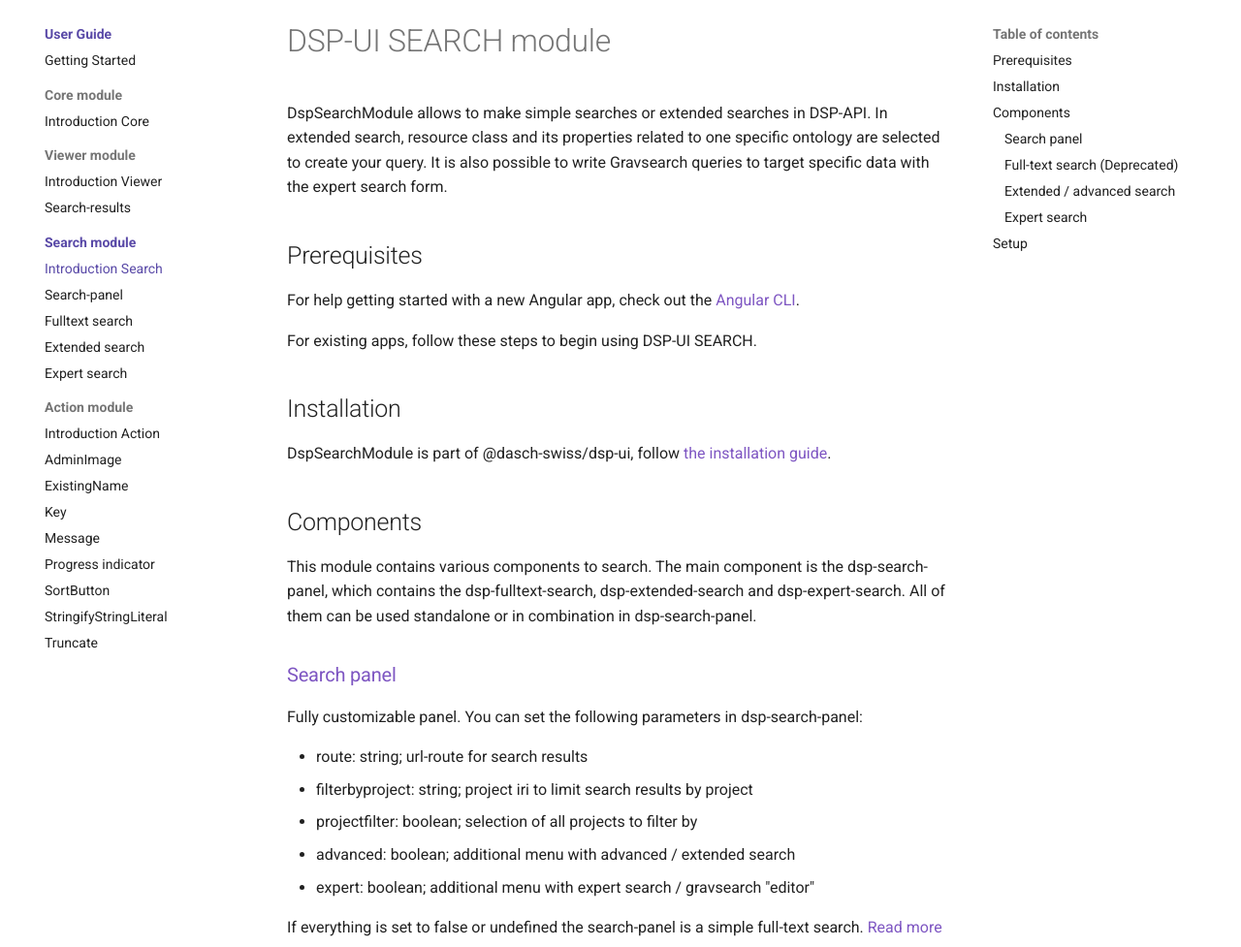
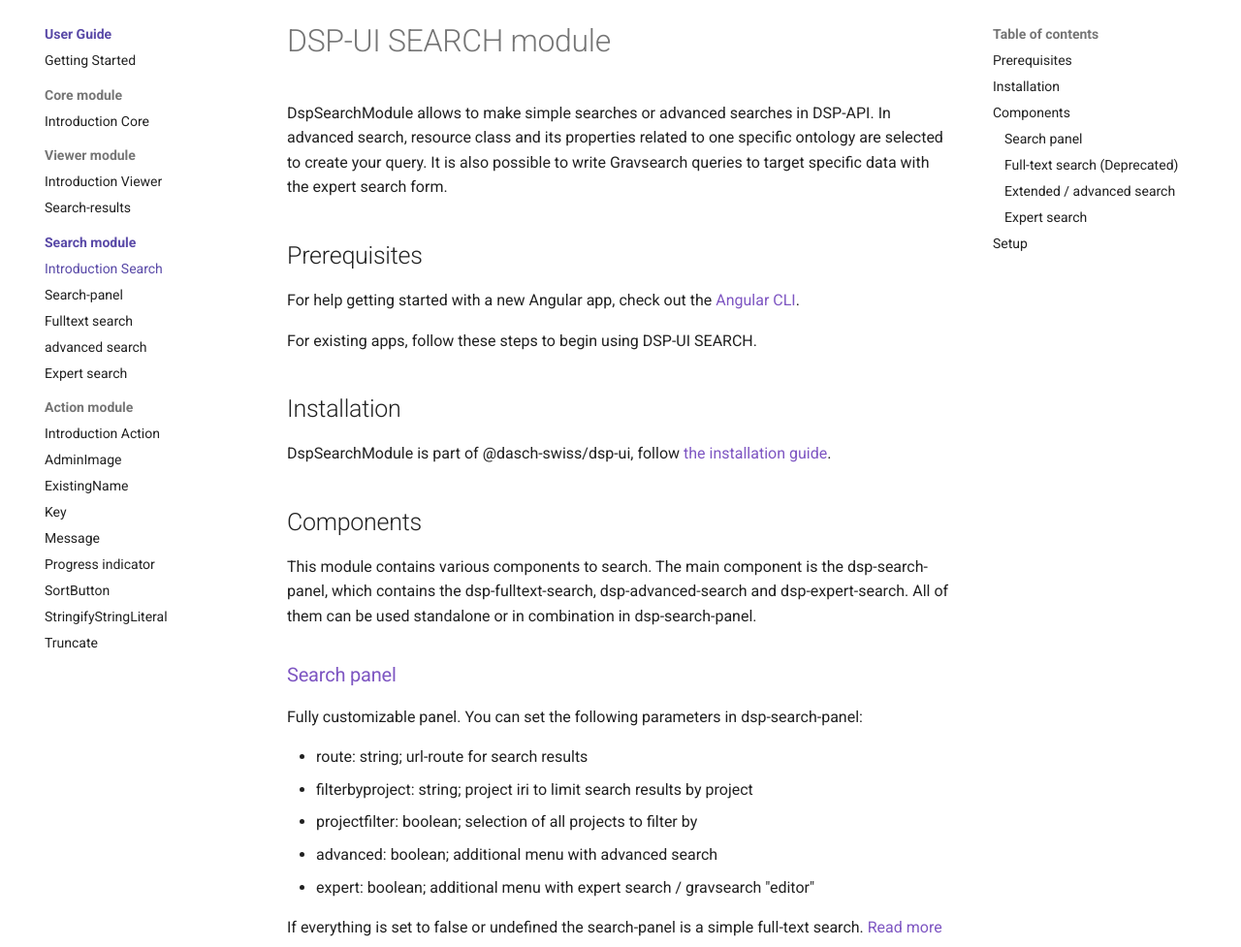
Before and after one commit to dasch-swiss/dsp-ui-lib, an MkDocs documentation site: the page built from docs/how-to-use/search/index.md, in a window 1280 px wide and 1400 px high. Shown: the part 124-1101 px from the top of the window at 97% size. Built offline with MkDocs 1.6.1 and Material for MkDocs 9.7.7, drawn with Linux system fonts in a browser that asks for light colours; comment, search, counter and statistics services are not loaded.

Commit message:
docs(advanced search): update naming to advanced search

```diff
--- a/docs/how-to-use/search/index.md
+++ b/docs/how-to-use/search/index.md
@@ -1,6 +1,6 @@
 # DSP-UI SEARCH module
 
-DspSearchModule allows to make simple searches or extended searches in DSP-API. In extended search, resource class and its properties related to one specific ontology are selected to create your query. It is also possible to write Gravsearch queries to target specific data with the expert search form.
+DspSearchModule allows to make simple searches or advanced searches in DSP-API. In advanced search, resource class and its properties related to one specific ontology are selected to create your query. It is also possible to write Gravsearch queries to target specific data with the expert search form.
 
 ## Prerequisites
 
@@ -14,7 +14,7 @@
 
 ## Components
 
-This module contains various components to search. The main component is the dsp-search-panel, which contains the dsp-fulltext-search, dsp-extended-search and dsp-expert-search. All of them can be used standalone or in combination in dsp-search-panel.
+This module contains various components to search. The main component is the dsp-search-panel, which contains the dsp-fulltext-search, dsp-advanced-search and dsp-expert-search. All of them can be used standalone or in combination in dsp-search-panel.
 
 ### [Search panel](/developers/dsp-ui/documentation/search/search-panel)
 
@@ -23,7 +23,7 @@
 - route: string; url-route for search results
 - filterbyproject: string; project iri to limit search results by project
 - projectfilter: boolean; selection of all projects to filter by
-- advanced: boolean; additional menu with advanced / extended search
+- advanced: boolean; additional menu with advanced search
 - expert: boolean;  additional menu with expert search / gravsearch "editor"
 
 If everything is set to false or undefined the search-panel is a simple full-text search. [Read more](modules/search/search-panel)
--- a/mkdocs.yml
+++ b/mkdocs.yml
@@ -18,7 +18,7 @@
         - Introduction Search: how-to-use/search/index.md
         - Search-panel: how-to-use/search/search-panel.md
         - Fulltext search: how-to-use/search/fulltext-search.md
-        - Extended search: how-to-use/search/extended-search.md
+        - advanced search: how-to-use/search/extended-search.md
         - Expert search: how-to-use/search/expert-search.md
       - Action module:
         - Introduction Action: how-to-use/action/index.md
```
Also changed, not shown: README.md (+1 -1 lines), docs/how-to-contribute/design-documentation.md (+1 -1 lines), docs/how-to-use/search/advanced-search.md (added, +21 -0 lines), docs/how-to-use/search/expert-search.md (+3 -3 lines), docs/how-to-use/search/extended-search.md (deleted, +0 -25 lines), docs/how-to-use/search/search-panel.md (+1 -1 lines), docs/how-to-use/viewer/search-results.md (+1 -1 lines), 4 other files.
